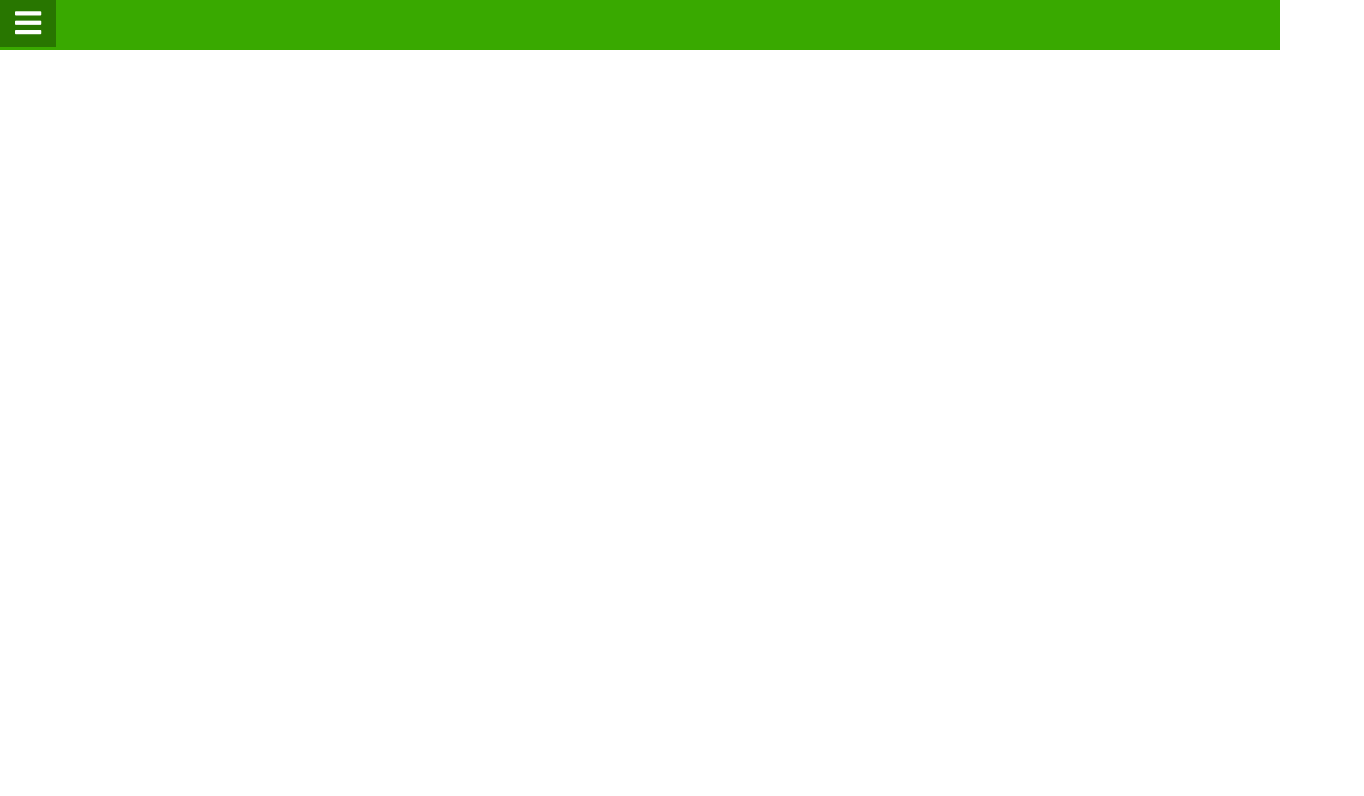
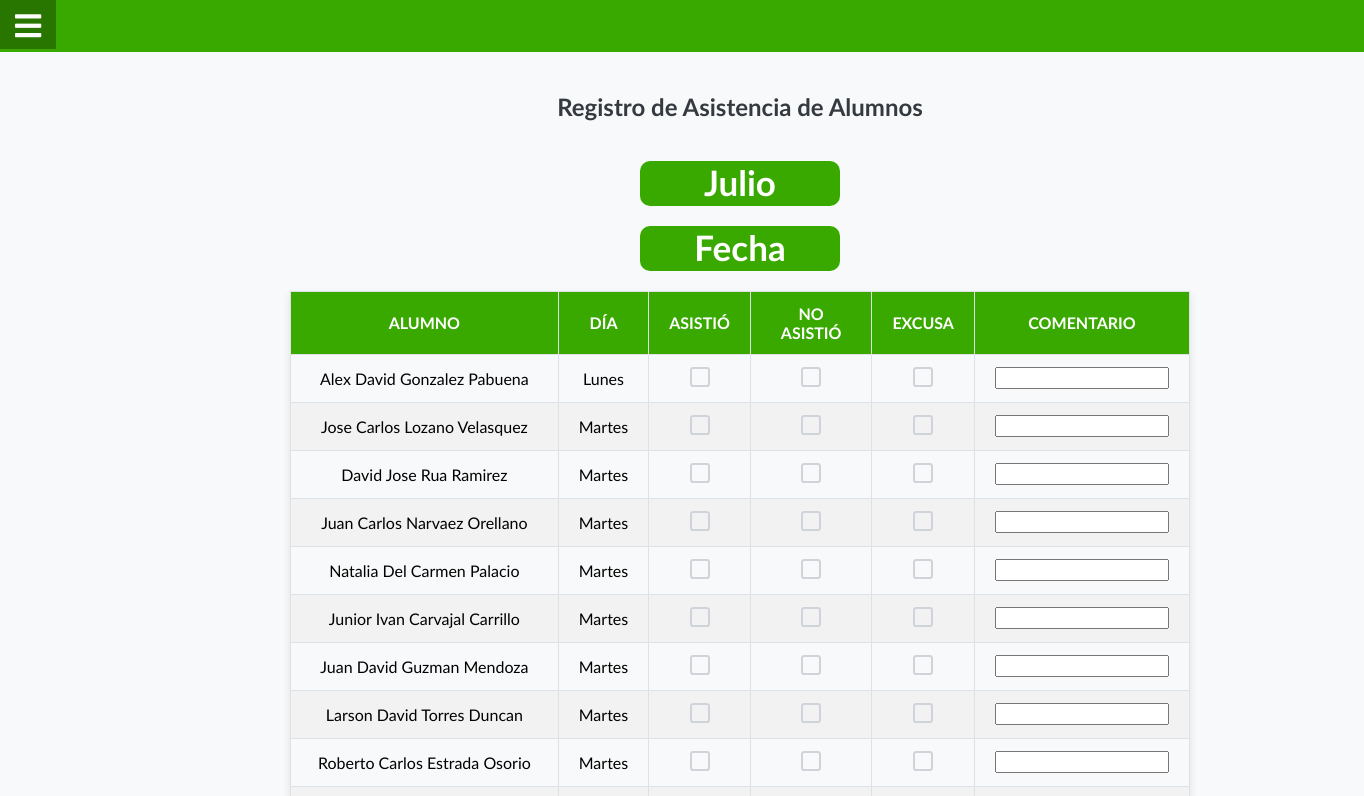
Before and after one commit to GMkeiner/Barra-lateral, a plain HTML site: page index.html in a window 1280 px wide. Shown: the top 796 px of the page, 1364 px wide, since content can reach past the window. Drawn offline with nearby package versions, Linux system fonts and the light colour scheme.

Commit message:
se implemento lo de asistencias en la barra lateral

```diff
--- a/css/style.css
+++ b/css/style.css
@@ -3,20 +3,22 @@
 :root{
     --main-color:#fff;
 }
-*{
+/* *{
     padding: 0;
     margin: 0;
     box-sizing: border-box;
-}
+} */
 
-body{
+/* body{
     overflow: hidden;
-}
+} */
 
 .main-header{
     background-color: #39A900;
-    width: 100%;
-    height: 50px;
+    margin-top: -20px;
+    margin-left: -20px;
+    width: 110%;
+    height: 52px;
 }
 nav{
     position: absolute;
--- a/index.html
+++ b/index.html
@@ -6,6 +6,7 @@
     <title>Menu Lateral</title>
     <link rel="stylesheet" href="https://cdnjs.cloudflare.com/ajax/libs/font-awesome/5.15.4/css/all.min.css" integrity="sha512-..." crossorigin="anonymous" />
     <link rel="icon" href="./img/LogoSena.png">
+    <link rel="stylesheet" href="./css/style2.css">
     <link rel="stylesheet" href="./css/style.css">
 </head>
 <body>
@@ -23,7 +24,7 @@
             </ul>
         </nav>
     </header>
-    <!-- <section class="content">
+    <section class="content">
         <h1>Registro de Asistencia de Alumnos</h1>
     <h3 class="June">Julio</h3>
     <h3 class="Fecha">Fecha</h3>
@@ -289,12 +290,12 @@
                 <td><input type="text" name="comment30"></td>
             </tr>
             <!-- Agrega más filas según sea necesario -->
-        <!-- </tbody>
+        </tbody>
     </table>
     <button onclick="saveAttendance()">
         Guardar Asistencia
     </button>
     </section>
-    <script src="./js/script.js"></script> -->
+    <script src="./js/script.js"></script>
 </body>
 </html>
```
Also changed, not shown: vistas/index.html (+0 -1 lines).
